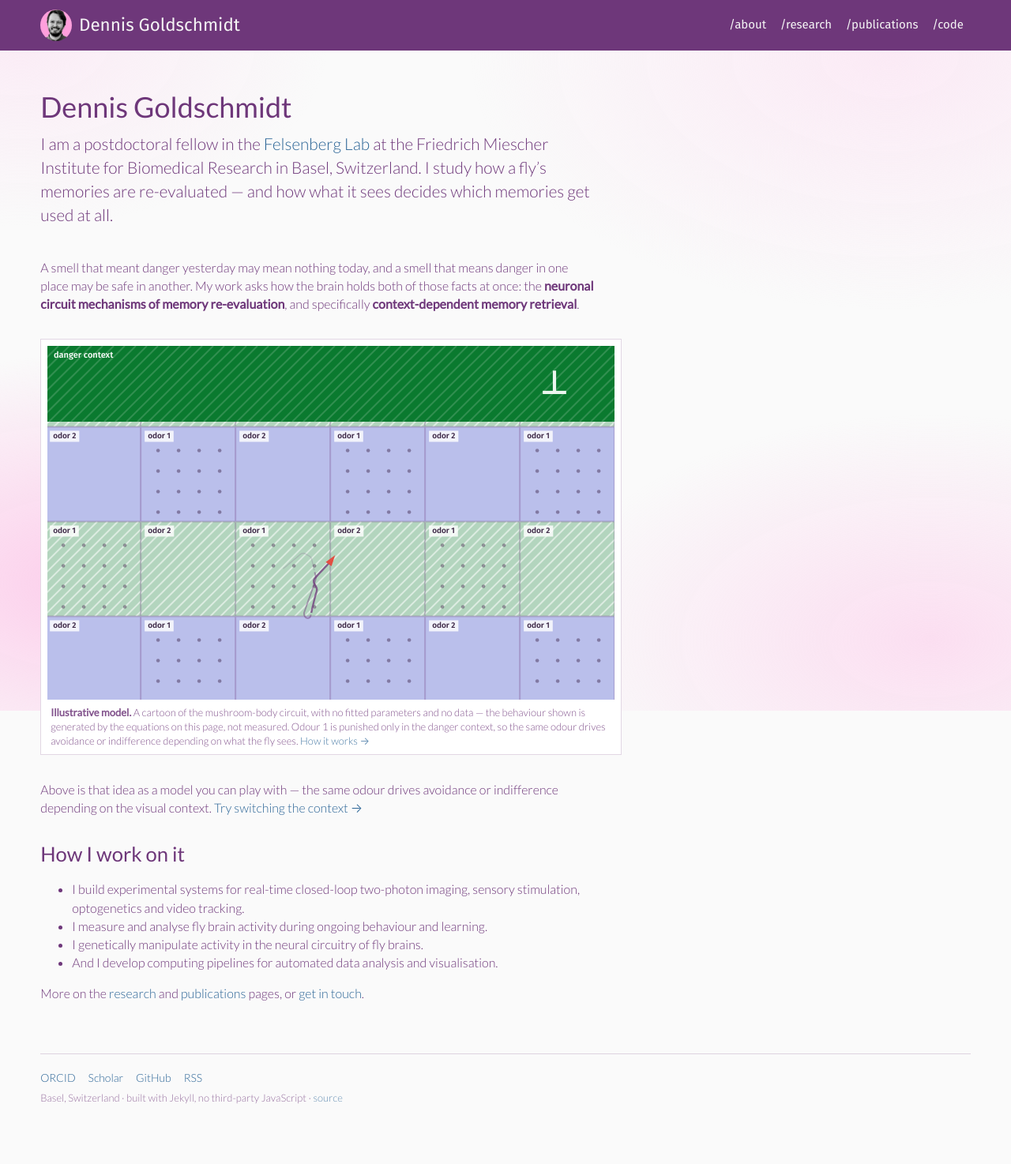
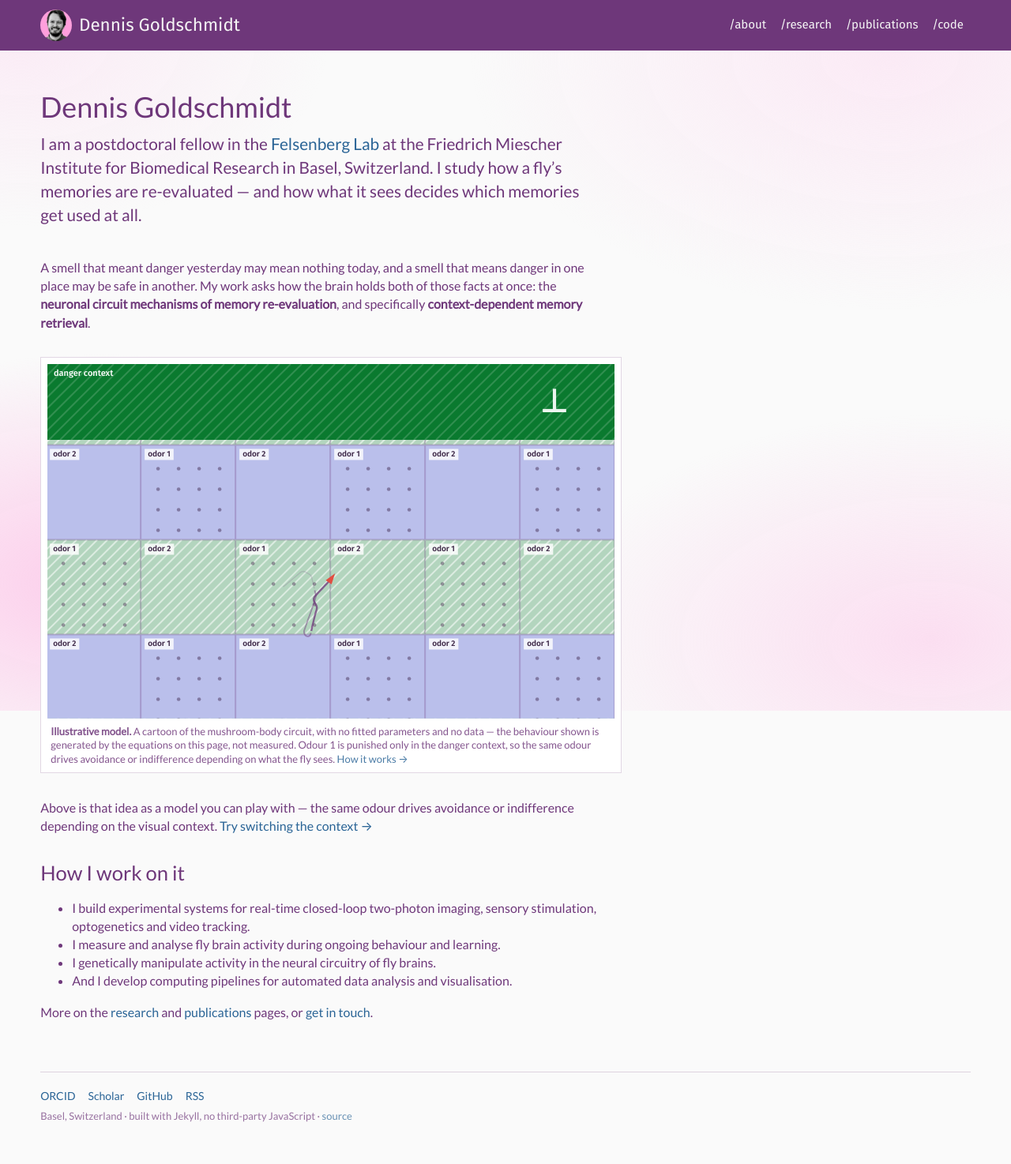
Before and after one commit to degoldschmidt/degoldschmidt.github.io, a Jekyll site: the page built from index.html, in a window 1280 px wide. Shown: the whole page at 79% size. Built offline with Jekyll 4.4.1, drawn with Linux system fonts in a browser that asks for light colours; before the commit the page ends 1451 px from its top, so only the background shows below that.

Commit message:
Body text: Lato 300 -> 400
At 16px, purple on near-white, the light weight reads thin — and thinner
still on the phone screens the QR code sends here. 400 is already in the
Google Fonts request, so nothing extra is downloaded; this is one word.

Only body copy is affected. Everything that sets its own weight — the
wordmark, nav, headings, card titles, the `font:` shorthands throughout —
is unchanged, because a shorthand without a weight already resolved to
400.

Co-Authored-By: Claude Opus 5 (1M context) <noreply@anthropic.com>
Claude-Session: https://claude.ai/code/session_01B92kTq6btsk1imhVp8yB2d

```diff
--- a/css/main.css
+++ b/css/main.css
@@ -72,7 +72,10 @@ body {
   margin: 0;
   min-height: 100vh;
   overflow-x: hidden;
-  font: 300 1rem/1.45 var(--font-body);
+  /* 400, not Lato's 300. At 16px, purple on near-white, the light weight reads
+     thin — and thinner still on the phone screens the QR code sends here. 400
+     is already in the Google Fonts request, so this downloads nothing extra. */
+  font: 400 1rem/1.45 var(--font-body);
   color: var(--purple);
   background: transparent;
 }
```
